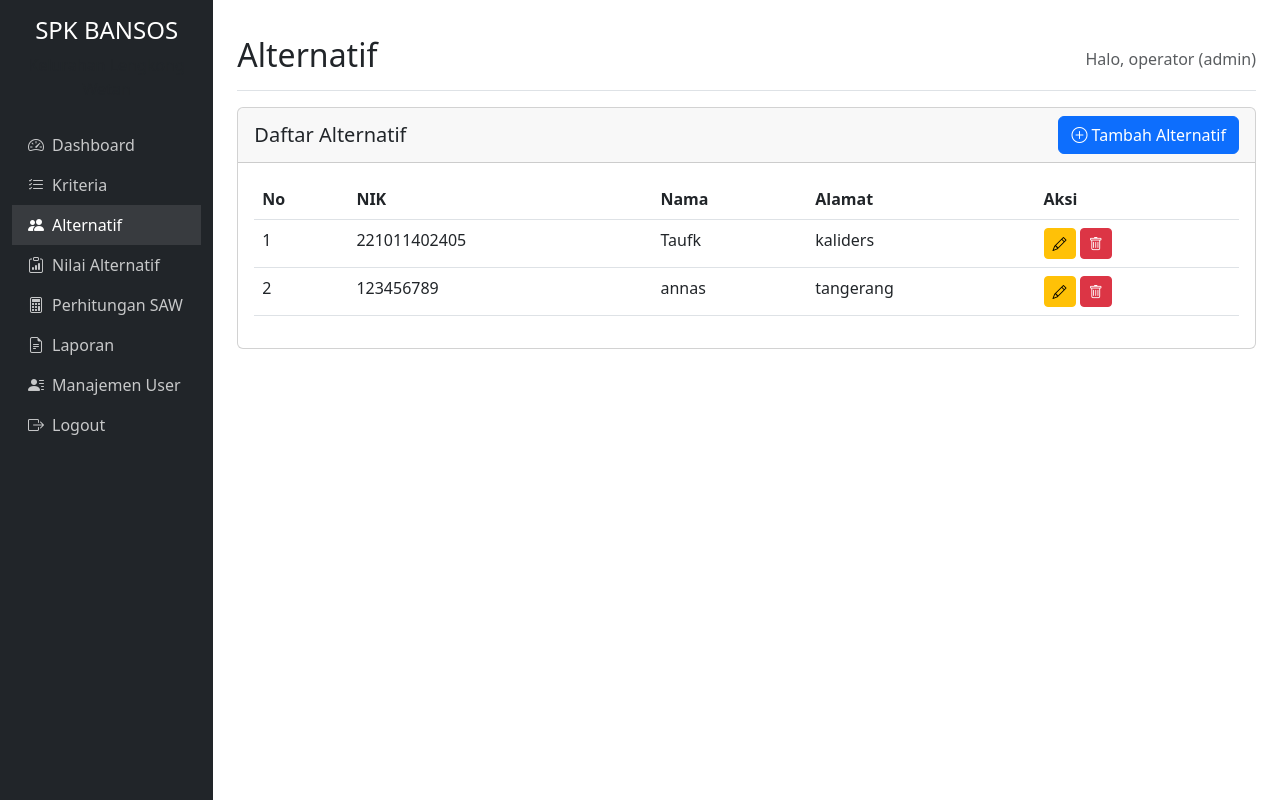
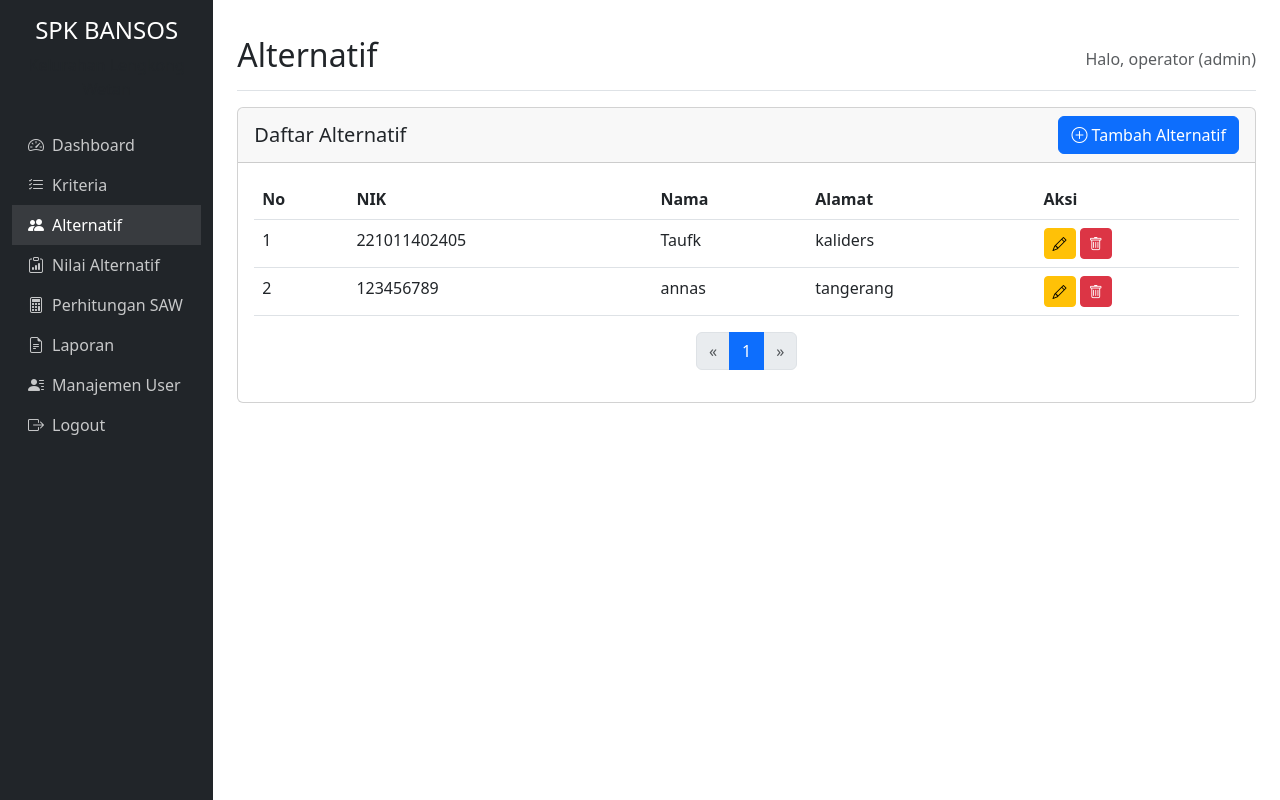
Before and after one commit to tqufkrrhmn/SPK-PENERIMAAN-BANSOS, a Flask app: page /alternatif in a window 1280 px wide. Run offline with Flask 3, Linux system fonts and the light colour scheme; a user stored in the database is signed in; data comes from the database, SQL or seed files in the repository; some libraries are stand-ins or nearby versions.

```diff
--- a/src/app.py
+++ b/src/app.py
@@ -192,7 +192,7 @@ def kriteria():
     cursor.execute("SELECT SUM(bobot) as total FROM kriteria")
     total_bobot = cursor.fetchone()['total'] or 0
 
-    return render_template('kriteria.html', kriteria=data, total_bobot=total_bobot)
+    return render_template('kriteria.html', kriteria_list=data, total_bobot=total_bobot)
 
 @app.route('/kriteria/edit/<int:id>', methods=['GET', 'POST'])
 def edit_kriteria(id):
@@ -246,10 +246,49 @@ def alternatif():
         flash('Alternatif berhasil ditambahkan!', 'success')
         return redirect(url_for('alternatif'))
 
-    cursor.execute("SELECT * FROM alternatif")
+    # Logika untuk menampilkan data dengan pencarian dan paginasi
+    search_query = request.args.get('q')
+    page = request.args.get('page', 1, type=int)
+    per_page = 10 # Jumlah item per halaman
+
+    # Query dasar
+    query = "SELECT * FROM alternatif"
+    count_query = "SELECT COUNT(*) as total FROM alternatif"
+    query_params = []
+    count_params = []
+
+    # Tambahkan kondisi pencarian jika ada query
+    if search_query:
+        query += " WHERE no_kk LIKE %s OR nama_kepala_keluarga LIKE %s OR alamat LIKE %s"
+        count_query += " WHERE no_kk LIKE %s OR nama_kepala_keluarga LIKE %s OR alamat LIKE %s"
+        # Tambahkan % di awal dan akhir search_query untuk pencarian 'mengandung'
+        search_pattern = f"%{search_query}%"
+        query_params.extend([search_pattern, search_pattern, search_pattern])
+        count_params.extend([search_pattern, search_pattern, search_pattern])
+
+    # Tambahkan paginasi
+    offset = (page - 1) * per_page
+    query += f" LIMIT %s OFFSET %s"
+    query_params.extend([per_page, offset])
+
+    # Eksekusi query data alternatif
+    cursor.execute(query, query_params)
     data = cursor.fetchall()
 
-    return render_template('alternatif.html', alternatif_list=data)
+    # Eksekusi query total data (untuk paginasi)
+    cursor.execute(count_query, count_params)
+    total_alternatif = cursor.fetchone()['total']
+
+    # Hitung total halaman
+    total_pages = math.ceil(total_alternatif / per_page)
+
+    return render_template('alternatif.html',
+                         alternatif_list=data,
+                         total_alternatif=total_alternatif,
+                         page=page,
+                         per_page=per_page,
+                         total_pages=total_pages,
+                         search_query=search_query)
 
 @app.route('/alternatif/edit/<int:id>', methods=['GET', 'POST'])
 def edit_alternatif(id):
--- a/src/templates/alternatif.html
+++ b/src/templates/alternatif.html
@@ -25,7 +25,7 @@
                 <tbody>
                     {% for alternatif in alternatif_list %}
                     <tr>
-                        <td>{{ loop.index }}</td>
+                        <td>{{ loop.index + (page - 1) * per_page }}</td>
                         <td>{{ alternatif['no_kk'] }}</td>
                         <td>{{ alternatif['nama_kepala_keluarga'] }}</td>
                         <td>{{ alternatif['alamat'] }}</td>
@@ -38,10 +38,35 @@
                             </button>
                         </td>
                     </tr>
+                    {% else %}
+                    <tr>
+                        <td colspan="5" class="text-center">Tidak ada data alternatif.</td>
+                    </tr>
                     {% endfor %}
                 </tbody>
             </table>
         </div>
+
+        <!-- Navigasi Paginasi -->
+        <nav>
+            <ul class="pagination justify-content-center">
+                <li class="page-item {% if page == 1 %}disabled{% endif %}">
+                    <a class="page-link" href="{{ url_for('alternatif', page=page-1, q=search_query) }}" aria-label="Previous">
+                        <span aria-hidden="true">&laquo;</span>
+                    </a>
+                </li>
+                {% for p in range(1, total_pages + 1) %}
+                <li class="page-item {% if page == p %}active{% endif %}">
+                    <a class="page-link" href="{{ url_for('alternatif', page=p, q=search_query) }}">{{ p }}</a>
+                </li>
+                {% endfor %}
+                <li class="page-item {% if page == total_pages %}disabled{% endif %}">
+                    <a class="page-link" href="{{ url_for('alternatif', page=page+1, q=search_query) }}" aria-label="Next">
+                        <span aria-hidden="true">&raquo;</span>
+                    </a>
+                </li>
+            </ul>
+        </nav>
     </div>
 </div>
 
```
